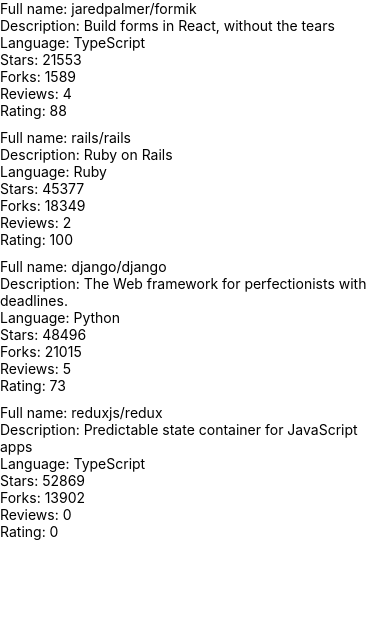
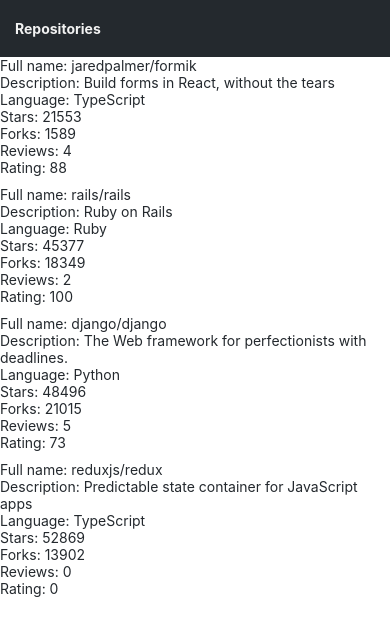
Before and after one commit to Viannaiv/fscourse-part10, a React Native app: screen / in a window 390 px wide. Shown: the top 636 px of the page. Built offline with nearby package versions, Linux system fonts and the light colour scheme.

Commit message:
Exercise 10.4 + refactoring

```diff
--- a/package.json
+++ b/package.json
@@ -27,6 +27,6 @@
   },
   "overrides": {
     "react-devtools-core": "~4.25.0"
- },
+  },
   "private": true
 }
--- /dev/null
+++ b/src/components/AppBar.jsx
@@ -0,0 +1,10 @@
+import AppBarTab from './AppBarTab'
+import FlexContainer from './FlexContainer'
+
+const AppBar = () => (
+  <FlexContainer containerType='appbar'>
+    <AppBarTab content='Repositories' />
+  </FlexContainer>
+)
+
+export default AppBar
--- /dev/null
+++ b/src/components/AppBarTab.jsx
@@ -0,0 +1,10 @@
+import { Pressable } from 'react-native'
+import Text from './Text'
+
+const AppBarTab = ({ content }) => (
+  <Pressable onPress={() => { } }>
+    <Text color='appBar' fontWeight='bold'>{content}</Text>
+  </Pressable>
+)
+
+export default AppBarTab
--- /dev/null
+++ b/src/components/FlexContainer.jsx
@@ -0,0 +1,18 @@
+import { View, StyleSheet } from 'react-native'
+import theme from '../theme'
+
+const styles = StyleSheet.create({
+  ...theme.containers
+})
+
+const FlexContainer = ({containerType, style, ...props}) => {
+  const containerStyle = [
+    styles.container,
+    containerType === 'appbar' && styles.appBarContainer,
+    style
+  ]
+
+  return <View style={containerStyle} {...props}></View>
+}
+
+export default FlexContainer
--- a/src/components/Main.jsx
+++ b/src/components/Main.jsx
@@ -1,19 +1,12 @@
-import Constants from 'expo-constants'
-import { StyleSheet, View } from 'react-native'
 import RepositoryList from './RepositoryList'
-
-const styles = StyleSheet.create({
-  container: {
-    marginTop: Constants.statusBarHeight,
-    flexGrow: 1,
-    flexShrink: 1,
-  },
-})
+import AppBar from './AppBar'
+import FlexContainer from './FlexContainer'
 
 const Main = () => (
-    <View style={styles.container}>
+    <FlexContainer>
+        <AppBar/>
         <RepositoryList />
-    </View>
+    </FlexContainer>
 )
 
 export default Main
--- a/src/components/RepositoryItem.jsx
+++ b/src/components/RepositoryItem.jsx
@@ -1,4 +1,5 @@
-import { View, Text } from 'react-native'
+import { View } from 'react-native'
+import Text from './Text'
 
 const RepositoryItem = ({
     fullName,
--- a/src/components/RepositoryList.jsx
+++ b/src/components/RepositoryList.jsx
@@ -1,10 +1,11 @@
 import { FlatList, View, StyleSheet } from 'react-native'
 import RepositoryItem from './RepositoryItem'
+import theme from '../theme'
 
 const styles = StyleSheet.create({
   separator: {
-    height: 10,
-  },
+    height: theme.separator.height
+  }
 })
 
 const repositories = [
@@ -57,11 +58,11 @@
 const ItemSeparator = () => <View style={styles.separator} />
 
 const RepositoryList = () => (
-    <FlatList
-        data={repositories}
-        renderItem={({ item }) => <RepositoryItem {...item} />}
-        ItemSeparatorComponent={ItemSeparator}
-    />
+  <FlatList
+    data={repositories}
+    renderItem={({ item }) => <RepositoryItem {...item} />}
+    ItemSeparatorComponent={ItemSeparator}
+  />
 )
 
 export default RepositoryList
--- /dev/null
+++ b/src/components/SecondaryText.jsx
@@ -0,0 +1,5 @@
+import Text from './Text'
+
+const SecondaryText = (props) => <Text color="textSecondary" {...props} />
+
+export default SecondaryText
--- /dev/null
+++ b/src/components/SubHeading.jsx
@@ -0,0 +1,5 @@
+import Text from './Text'
+
+const SubHeading = (props) => <Text fontSize="subheading" {...props} />
+
+export default SubHeading
--- /dev/null
+++ b/src/components/Text.jsx
@@ -0,0 +1,42 @@
+import { Text as NativeText, StyleSheet } from 'react-native'
+import theme from '../theme'
+
+const styles = StyleSheet.create({
+  text: {
+    color: theme.colors.textPrimary,
+    fontSize: theme.fontSizes.body,
+    fontFamily: theme.fonts.main,
+    fontWeight: theme.fontWeights.normal,
+  },
+  colorTextSecondary: {
+    color: theme.colors.textSecondary,
+  },
+  colorPrimary: {
+    color: theme.colors.primary,
+  },
+  colorAppBar: {
+    color: theme.colors.appBarText,
+  },
+  fontSizeSubheading: {
+    fontSize: theme.fontSizes.subheading,
+  },
+  fontWeightBold: {
+    fontWeight: theme.fontWeights.bold,
+  }
+})
+
+const Text = ({ color, fontSize, fontWeight, style, ...props }) => {
+  const textStyle = [
+    styles.text,
+    color === 'textSecondary' && styles.colorTextSecondary,
+    color === 'primary' && styles.colorPrimary,
+    color === 'appBar' && styles.colorAppBar,
+    fontSize === 'subheading' && styles.fontSizeSubheading,
+    fontWeight === 'bold' && styles.fontWeightBold,
+    style
+  ]
+
+  return <NativeText style={textStyle} {...props} />
+}
+
+export default Text
--- /dev/null
+++ b/src/theme.js
@@ -0,0 +1,42 @@
+import Constants from 'expo-constants'
+
+const theme = {
+  colors: {
+    textPrimary: '#24292e',
+    textSecondary: '#586069',
+    primary: '#0366d6',
+    appBarText: '#f2f2f2'
+  },
+  fontSizes: {
+    body: 14,
+    subheading: 16,
+  },
+  fonts: {
+    main: 'System'
+  },
+  fontWeights: {
+    normal: '400',
+    bold: '700',
+  },
+  separator: {
+    height: 10
+  },
+  containers: {
+    container: {
+      flexGrow: 1,
+      flexShrink: 1
+    },
+    appBarContainer: {
+      paddingTop: Constants.statusBarHeight + 20,
+      paddingLeft: 15,
+      paddingRight: 15,
+      paddingBottom: 20,
+      flexDirection: 'row',
+      flexWrap: 'wrap',
+      flexGrow: 0,
+      backgroundColor: '#24292e'
+    }
+  }
+}
+
+export default theme
```
Also changed, not shown: 1 other file (tests, documents, lock files or other folders).
